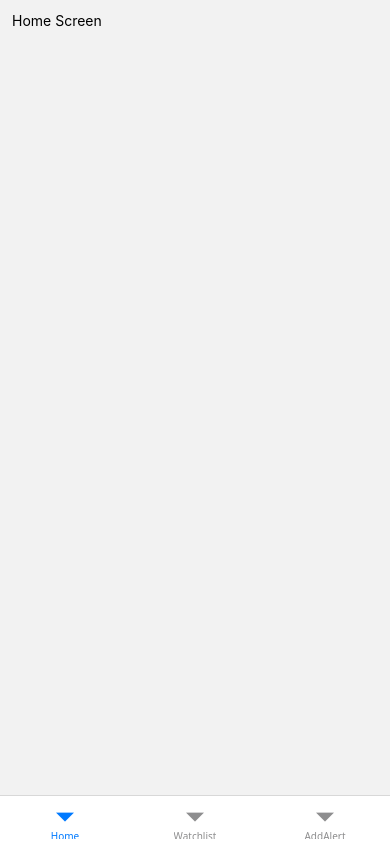
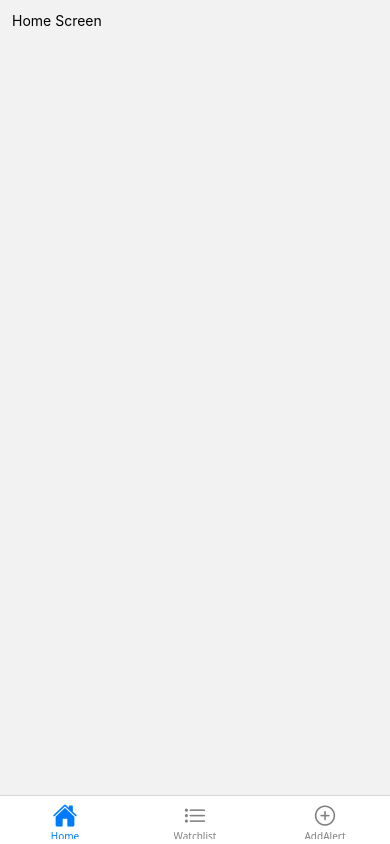
Before and after one commit to blarzHernandez/finnhub-stock-app, a React Native app: screen / in a window 390 px wide. Built offline with nearby package versions, Linux system fonts and the light colour scheme.

Commit message:
For supporting icons

```diff
--- a/package.json
+++ b/package.json
@@ -11,6 +11,7 @@
     "android:dev": "yarn prebuild && eas build --platform android --profile development"
   },
   "dependencies": {
+    "@expo/vector-icons": "^15.0.2",
     "@react-native-async-storage/async-storage": "^2.2.0",
     "@react-navigation/bottom-tabs": "^7.4.7",
     "@react-navigation/native": "^7.1.17",
--- a/src/navigation/MainNavigator.tsx
+++ b/src/navigation/MainNavigator.tsx
@@ -1,17 +1,28 @@
-import { createBottomTabNavigator } from "@react-navigation/bottom-tabs";
-import { MainTabParamList, ScreenNames } from "./types";
-import { HomeScreen } from "../features/home/screens/HomeScreen";
-import { WatchListScreen } from "../features/watchlist/screens/WatchListScreen";
-import { AddAlertScreen } from "../features/alerts/screens/AddAlertScreen";
+import { createBottomTabNavigator } from '@react-navigation/bottom-tabs';
+import { HomeScreen } from '../features/home/screens/HomeScreen';
+import { ScreenNames } from './types';
+import { Ionicons } from '@expo/vector-icons';
+import { WatchListScreen } from '../features/watchlist/screens/WatchListScreen';
+import { AddAlertScreen } from '../features/alerts/screens/AddAlertScreen';
+import { getTabBarIcon } from '../utils/tabBarIconUtil';
 
-const Tab = createBottomTabNavigator<MainTabParamList>();
+const Tab = createBottomTabNavigator();
+
+const DEFAULT_COLOR = '#007AFF';
 
 export const MainNavigator = () => {
   return (
-    <Tab.Navigator screenOptions={{
+    <Tab.Navigator
+      screenOptions={({ route }) => ({
         headerShown: false,
-        tabBarShowLabel: true
-    }}>
+        tabBarActiveTintColor: DEFAULT_COLOR,
+        tabBarInactiveTintColor: 'gray',
+        tabBarIcon: ({ focused, color, size }) => {
+          const iconName = getTabBarIcon(route.name, focused);
+          return <Ionicons name={iconName} size={size} color={color} />;
+        },
+      })}
+    >
       <Tab.Screen name={ScreenNames.Home} component={HomeScreen} />
       <Tab.Screen name={ScreenNames.Watchlist} component={WatchListScreen} />
       <Tab.Screen name={ScreenNames.AddAlert} component={AddAlertScreen} />
--- /dev/null
+++ b/src/utils/tabBarIconUtil.ts
@@ -0,0 +1,18 @@
+import { Ionicons } from '@expo/vector-icons';
+import { ScreenNames } from '../navigation/types';
+
+export const getTabBarIcon = (
+  routeName: string,
+  focused: boolean
+): keyof typeof Ionicons.glyphMap => {
+  switch (routeName) {
+    case ScreenNames.Home:
+      return focused ? 'home' : 'home-outline';
+    case ScreenNames.Watchlist:
+      return focused ? 'list' : 'list-outline';
+    case ScreenNames.AddAlert:
+      return focused ? 'add-circle' : 'add-circle-outline';
+    default:
+      return 'ellipse';
+  }
+};
```
